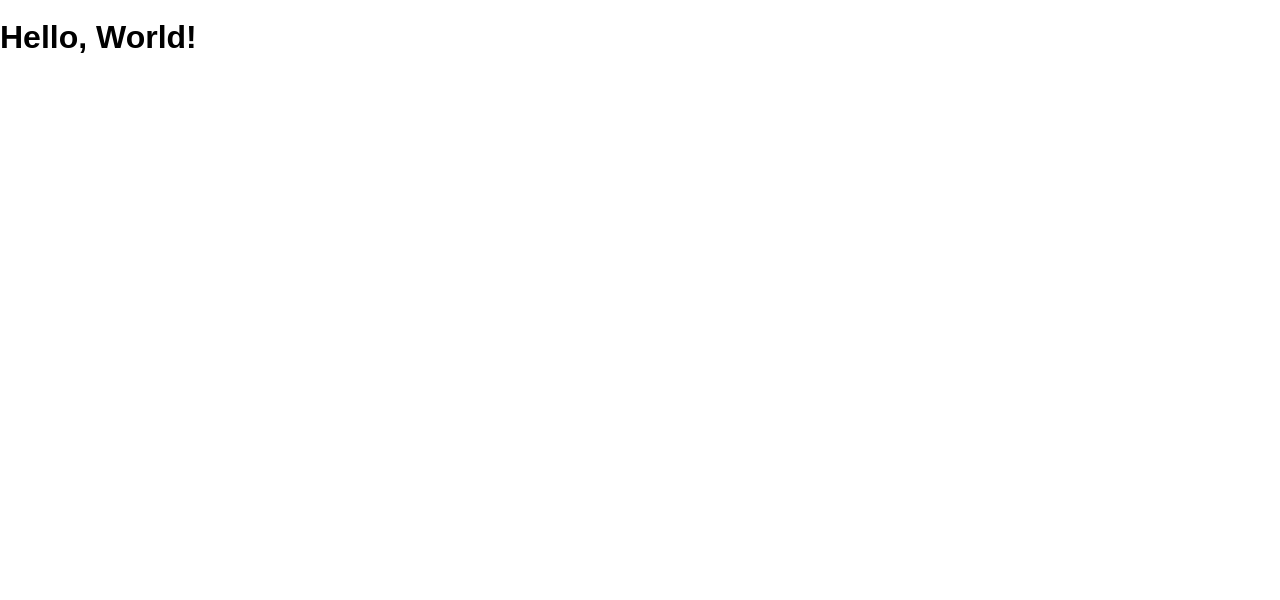
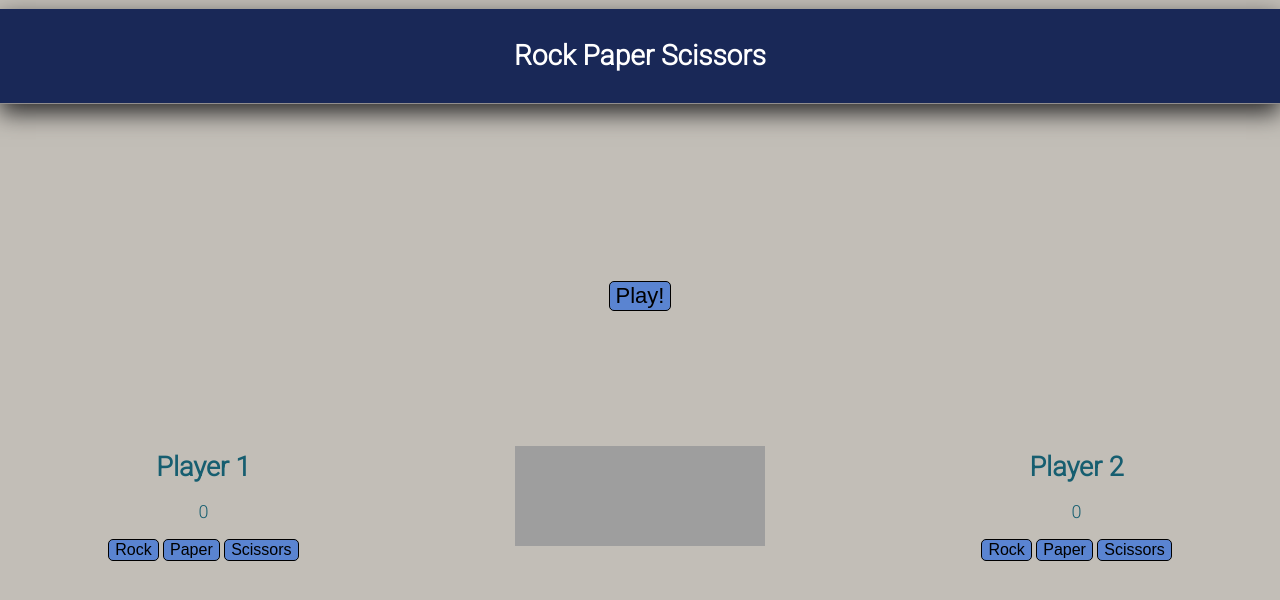
Before and after one commit to Carla-Joseph/roshamb, a website: page public/index.html in a window 1280 px wide. Drawn offline with Linux system fonts and the light colour scheme; grey boxes are pictures that could not be loaded.

Commit message:
completed part 1

```diff
--- a/public/index.html
+++ b/public/index.html
@@ -3,12 +3,47 @@
   <head lang="en">
     <meta charset="UTF-8" />
     <meta name="viewport" content="width=device-width, initial-scale=1" />
-    <title>Roshamb</title>
+    <title>Roshambo</title>
     <link rel="shortcut icon" href="/favicon.ico" />
     <link rel="stylesheet" href="/screen.css" />
   </head>
   <body>
-    <h1 class="hello-world"></h1>
+    <section class="game">
+      <div class="header">
+        <h1><strong>Rock Paper Scissors</strong></h1>
+      </div>
+      <main class="play">
+        <div class="start">
+          <button id="play">Play!</button>
+        </div>
+
+        <div class="score">
+          <div class="player1">
+            <h2>Player 1</h2>
+            <p id="playerOneScore">0</p>
+            <div class="player1options">
+              <button id="playerOneRock">Rock</button>
+              <button id="playerOnePaper">Paper</button>
+              <button id="playerOneScissors">Scissors</button>
+            </div>
+          </div>
+          <img
+            src="https://www.playworks.org/wisconsin/wp-content/uploads/sites/23/2019/10/RPS-hi-res-graphic.png"
+            height="100"
+            width="250"
+          />
+          <div class="player2">
+            <h2>Player 2</h2>
+            <p id="playerTwoScore">0</p>
+            <div class="player2options">
+              <button id="playerTwoRock">Rock</button>
+              <button id="playerTwoPaper">Paper</button>
+              <button id="playerTwoScissors">Scissors</button>
+            </div>
+          </div>
+        </div>
+      </main>
+    </section>
     <script src="/main.js" charset="utf-8"></script>
   </body>
 </html>
--- a/public/main.js
+++ b/public/main.js
@@ -1,7 +1,92 @@
-const main = () => {
-  if (document.querySelector('h1.hello-world')) {
-    document.querySelector('h1.hello-world').textContent = 'Hello, World!'
+let playerOneValue = ''
+let playerTwoValue = ''
+
+const playerOneRock = document.getElementById('playerOneRock')
+const playerOnePaper = document.getElementById('playerOnePaper')
+const playerOneScissors = document.getElementById('playerOneScissors')
+const playerTwoRock = document.getElementById('playerTwoRock')
+const playerTwoPaper = document.getElementById('playerTwoPaper')
+const playerTwoScissors = document.getElementById('playerTwoScissors')
+const playButton = document.getElementById('play')
+const playerOneScore = document.getElementById('playerOneScore')
+const playerTwoScore = document.getElementById('playerTwoScore')
+let firstPlayerScore = 0
+let secondPlayerScore = 0
+
+playerOneRock.addEventListener('click', () => {
+  playerOneValue = 'rock'
+  console.log(playerOneValue)
+})
+
+playerOnePaper.addEventListener('click', () => {
+  playerOneValue = 'paper'
+  console.log(playerOneValue)
+})
+
+playerOneScissors.addEventListener('click', () => {
+  playerOneValue = 'scissors'
+  console.log(playerOneValue)
+})
+
+playerTwoRock.addEventListener('click', () => {
+  playerTwoValue = 'rock'
+  console.log(playerTwoValue)
+})
+playerTwoPaper.addEventListener('click', () => {
+  playerTwoValue = 'paper'
+  console.log(playerTwoValue)
+})
+
+playerTwoScissors.addEventListener('click', () => {
+  playerTwoValue = 'scissors'
+  console.log(playerTwoValue)
+})
+
+function compare() {
+  if (playerOneValue === playerTwoValue) {
+    alert('Draw!!')
+  } else if (playerOneValue === 'paper' && playerTwoValue === 'rock') {
+    alert('Point for player 1!')
+    firstPlayerScore++
+    playerOneScore.textContent = firstPlayerScore
+  } else if (playerOneValue === 'scissors' && playerTwoValue === 'rock') {
+    alert('Point for player 2!')
+    secondPlayerScore++
+    playerTwoScore.textContent = secondPlayerScore
+  } else if (playerTwoValue === 'paper' && playerOneValue === 'scissors') {
+    alert('Point for player 1!')
+    firstPlayerScore++
+    playerOneScore.textContent = firstPlayerScore
+  } else if (playerOneValue === 'rock' && playerTwoValue === 'scissors') {
+    alert('Point player 1!')
+    firstPlayerScore++
+    playerOneScore.textContent = firstPlayerScore
+  } else if (playerOneValue === 'rock' && playerTwoValue === 'paper') {
+    alert('Point player 2!')
+    secondPlayerScore++
+    playerTwoScore.textContent = secondPlayerScore
+  } else if (playerOneValue === 'paper' && playerTwoValue === 'scissors') {
+    alert('Point for player 2!')
+    secondPlayerScore++
+    playerTwoScore.textContent = secondPlayerScore
   }
 }
 
-document.addEventListener('DOMContentLoaded', main)
+playButton.addEventListener('click', () => {
+  compare()
+  reset()
+  finalResult()
+})
+
+function reset() {
+  playerOneValue = ''
+  playerTwoValue = ''
+}
+
+function finalResult() {
+  if (firstPlayerScore === 3 && secondPlayerScore < firstPlayerScore) {
+    alert('Player 1 wins!!!')
+  } else if (secondPlayerScore === 3 && firstPlayerScore < secondPlayerScore) {
+    alert('Player 2 wins!!')
+  }
+}
--- a/public/screen.css
+++ b/public/screen.css
@@ -1,5 +1,6 @@
+@import url('https://fonts.googleapis.com/css2?family=Roboto:wght@300&display=swap');
 :root {
-  font: 16px / 1 sans-serif;
+  font: 18px / 1 sans-serif;
 }
 
 html {
@@ -7,6 +8,82 @@ html {
 }
 
 body {
-  margin: 0;
+  margin: 0.5rem 0 0;
   min-height: 100%;
+  font-family: 'Roboto', sans-serif;
+  color: rgb(51, 46, 46);
+  font-family: 'Roboto', sans-serif;
+  background-color: rgba(190, 185, 178, 0.925);
 }
+
+.header {
+  background: rgb(25, 40, 87);
+  padding: 10px;
+  border-bottom: 1px solid rgb(145, 142, 142);
+  box-shadow: 0 0.5rem 1.25rem rgb(43, 42, 42);
+}
+
+h1 {
+  font-size: 28px;
+}
+
+.start {
+  padding-top: 4rem;
+  height: 30vh;
+  display: flex;
+  flex-direction: column;
+  align-items: center;
+  justify-content: space-around;
+}
+
+.start button {
+  font-size: 22px;
+  background-color: rgb(90, 132, 209);
+  border: 0.5px solid;
+  border-radius: 5px;
+}
+
+.header h1 {
+  color: #fff;
+  text-align: center;
+  font-weight: 100;
+}
+
+section {
+  height: 100vh;
+}
+
+.score {
+  color: #165e70;
+  height: 20vh;
+  display: flex;
+  justify-content: space-around;
+  align-items: center;
+}
+
+.score p, .score h2 {
+  text-align: center;
+}
+
+.player1options button, .player2options button {
+  border: 0.05px solid;
+  border-radius: 5px;
+  font-size: 16px;
+  background-color: rgb(90, 132, 209);
+}
+
+.restart {
+  padding-top: 2rem;
+  height: 30vh;
+  display: flex;
+  flex-direction: column;
+  align-items: center;
+  justify-content: space-around;
+}
+
+.restart button {
+  border: 0.05px solid;
+  border-radius: 5px;
+  font-size: 16px;
+  background-color: rgb(90, 132, 209);
+}
```
Also changed, not shown: public/myjs.js (added, +93 -0 lines).
